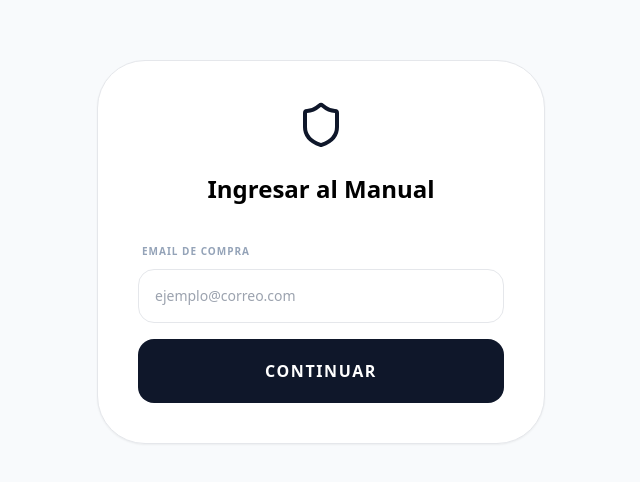
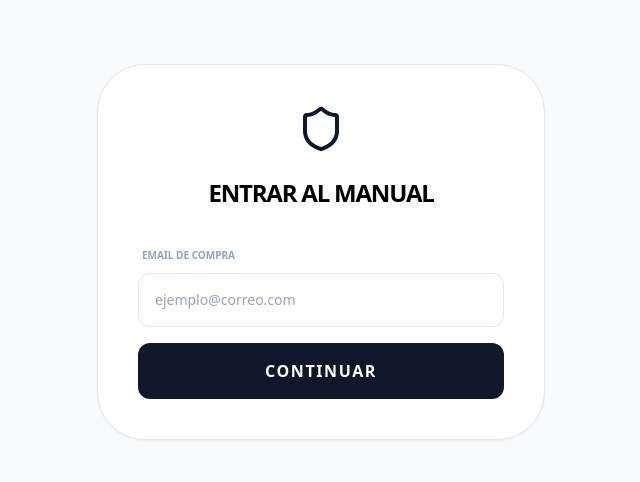
Before and after one commit to webfran94/paciencia2, a React (Vite) app: page / in a window 1280 px wide. Shown: the part 148-630 px from the top of the page, without its empty margins (319-959 px from the left). Built offline with nearby package versions, Linux system fonts and the light colour scheme; no server answers.

Commit message:
Update App.jsx

```diff
--- a/src/App.jsx
+++ b/src/App.jsx
@@ -4,7 +4,7 @@ import { onAuthStateChanged, signOut, signInWithEmailAndPassword, createUserWith
 import { doc, getDoc, updateDoc } from 'firebase/firestore';
 import { Home as HomeIcon, LogOut, X, Shield, Activity } from 'lucide-react';
 
-// Importación de Páginas
+// Importación de Páginas (Asegúrate de crearlos en /src/pages/)
 import Home from './pages/Home';
 import Mapa from './pages/Mapa';
 import SOS from './pages/SOS';
@@ -42,7 +42,7 @@ export default function App() {
     return () => unsub();
   }, []);
 
-  if (loading) return <div className="h-screen flex items-center justify-center font-black italic text-slate-400 animate-pulse">ABRIENDO EL MANUAL...</div>;
+  if (loading) return <div className="h-screen flex items-center justify-center font-black italic text-slate-400 animate-pulse uppercase tracking-widest">Abriendo el Manual...</div>;
   if (!user) return <LoginScreen />;
 
   const esAlerta = userData?.patience_level > 7;
@@ -51,7 +51,7 @@ export default function App() {
     <div className={`min-h-screen transition-all duration-700 ${esAlerta ? 'bg-red-600/10' : 'bg-white'}`}>
       <nav className="h-20 border-b flex items-center justify-between px-6 max-w-xl mx-auto bg-white/80 backdrop-blur-md sticky top-0 z-50">
         <div onClick={() => setView('home')} className="flex items-center gap-3 cursor-pointer">
-          <div className="bg-slate-900 text-white p-2 rounded-xl"><HomeIcon size={20}/></div>
+          <div className="bg-slate-900 text-white p-2 rounded-xl shadow-lg"><HomeIcon size={20}/></div>
           <span className="font-black text-sm uppercase tracking-tighter">Manual Paciencia</span>
         </div>
         <button onClick={() => signOut(auth)} className="text-slate-300 hover:text-red-500 transition-colors"><LogOut size={24}/></button>
@@ -96,13 +96,12 @@ const LoginScreen = () => {
   const verifyEmail = async (e) => {
     e.preventDefault();
     setLoading(true);
-    setError('');
     try {
       const docSnap = await getDoc(doc(db, "users", email.trim().toLowerCase()));
       if (docSnap.exists()) {
         setIsNewUser(!docSnap.data().authLinked);
         setStep('password');
-      } else { setError('No encontramos ninguna compra con este correo.'); }
+      } else { setError('Email no registrado.'); }
     } catch (err) { setError('Error de conexión.'); }
     finally { setLoading(false); }
   };
@@ -110,7 +109,6 @@ const LoginScreen = () => {
   const handleAuth = async (e) => {
     e.preventDefault();
     setLoading(true);
-    setError('');
     try {
       if (isNewUser) {
         if (password.length < 6) throw new Error('Mínimo 6 caracteres.');
@@ -127,29 +125,27 @@ const LoginScreen = () => {
     <div className="min-h-screen flex items-center justify-center bg-slate-50 p-6">
       <div className="w-full max-w-md bg-white p-10 rounded-[3rem] border shadow-sm">
         <div className="flex justify-center mb-6 text-slate-900"><Shield size={48} /></div>
-        <h1 className="text-2xl font-black text-center mb-8">Ingresar al Manual</h1>
+        <h1 className="text-2xl font-black text-center mb-8 uppercase tracking-tighter">Entrar al Manual</h1>
         {error && <div className="p-4 bg-red-50 text-red-600 text-xs font-bold mb-6 rounded-xl">{error}</div>}
 
         {step === 'email' ? (
           <form onSubmit={verifyEmail} className="space-y-4">
             <div className="space-y-2">
-              <label className="text-[10px] font-black uppercase text-slate-400 ml-1 tracking-widest">Email de compra</label>
-              <input type="email" placeholder="ejemplo@correo.com" className="w-full p-4 rounded-2xl border text-sm outline-none focus:border-orange-500 transition-all" required onChange={e => setEmail(e.target.value)} />
+              <label className="text-[10px] font-black uppercase text-slate-400 ml-1">Email de Compra</label>
+              <input type="email" placeholder="ejemplo@correo.com" className="w-full p-4 rounded-xl border text-sm outline-none focus:border-orange-500" required onChange={e => setEmail(e.target.value)} />
             </div>
-            <button type="submit" className="w-full py-5 bg-slate-900 text-white rounded-2xl font-black uppercase tracking-widest disabled:opacity-50" disabled={loading}>{loading ? 'Verificando...' : 'Continuar'}</button>
+            <button type="submit" className="w-full py-4 bg-slate-900 text-white rounded-xl font-bold uppercase tracking-widest" disabled={loading}>Continuar</button>
           </form>
         ) : (
           <form onSubmit={handleAuth} className="space-y-6">
             <div className="space-y-2">
-               <label className="text-[10px] font-black uppercase text-slate-400 ml-1 tracking-widest">
-                 {isNewUser ? 'Crea tu nueva contraseña (mín. 6 caracteres)' : 'Ingresa tu contraseña'}
+               <label className="text-[10px] font-black uppercase text-slate-400 ml-1">
+                 {isNewUser ? 'Crea tu Contraseña (mín. 6 caracteres)' : 'Ingresa tu Contraseña'}
                </label>
-               <input type="password" required className="w-full p-4 rounded-2xl border text-sm outline-none focus:border-orange-500 transition-all" onChange={e => setPassword(e.target.value)} />
+               <input type="password" required className="w-full p-4 rounded-xl border text-sm outline-none focus:border-orange-500" onChange={e => setPassword(e.target.value)} />
             </div>
-            <button type="submit" className="w-full py-5 bg-orange-600 text-white rounded-2xl font-black uppercase tracking-widest disabled:opacity-50" disabled={loading}>
-              {loading ? 'Procesando...' : (isNewUser ? 'Activar Acceso' : 'Entrar al Manual')}
-            </button>
-            <button onClick={() => setStep('email')} className="w-full text-center text-xs font-bold text-slate-400 uppercase tracking-widest">← Volver</button>
+            <button type="submit" className="w-full py-4 bg-orange-600 text-white rounded-xl font-bold uppercase tracking-widest disabled:opacity-50" disabled={loading}>{isNewUser ? 'Activar Acceso' : 'Entrar'}</button>
+            <button onClick={() => setStep('email')} className="w-full text-center text-xs font-bold text-slate-400 mt-4 uppercase tracking-widest">← Cambiar Email</button>
           </form>
         )}
       </div>
```
